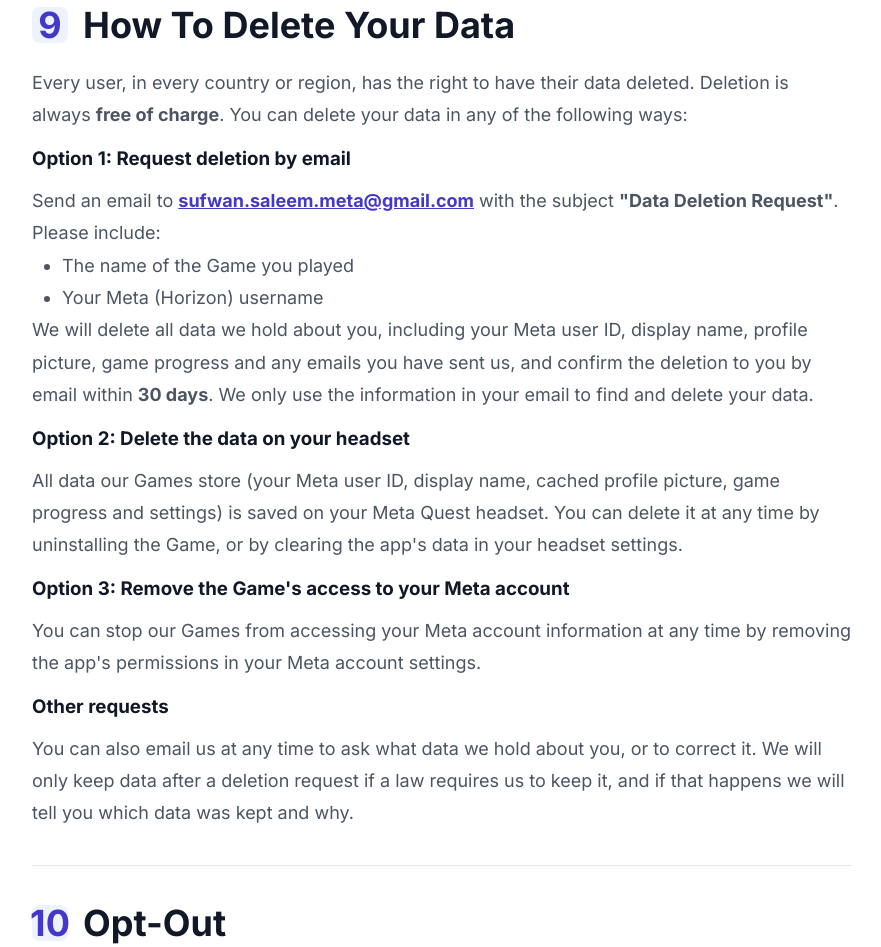
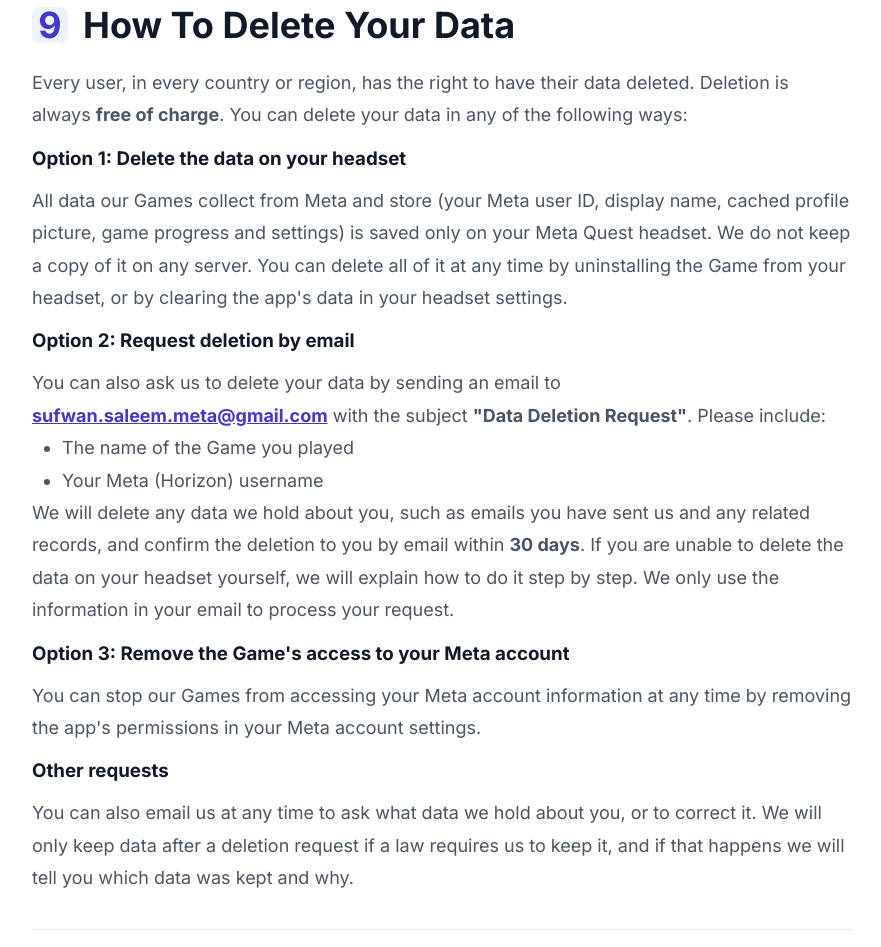
Before and after one commit to muhammadsufwan/nextrealmxr-privacy-policy, a plain HTML site: page index.html in a window 1280 px wide. Shown: the part 3816-4763 px from the top of the page, without its empty margins (348-1229 px from the left). Drawn offline with Linux system fonts and the light colour scheme.

Commit message:
Update index.html

```diff
--- a/index.html
+++ b/index.html
@@ -80,13 +80,13 @@
 
 <div class="section" id="9"><h2><span class="num">9</span>How To Delete Your Data</h2>
 <p>Every user, in every country or region, has the right to have their data deleted. Deletion is always <b>free of charge</b>. You can delete your data in any of the following ways:</p>
-<h3>Option 1: Request deletion by email</h3>
-<p>Send an email to <b><a href="mailto:sufwan.saleem.meta@gmail.com?subject=Data%20Deletion%20Request">sufwan.saleem.meta@gmail.com</a></b> with the subject <b>"Data Deletion Request"</b>. Please include:</p>
+<h3>Option 1: Delete the data on your headset</h3>
+<p>All data our Games collect from Meta and store (your Meta user ID, display name, cached profile picture, game progress and settings) is saved only on your Meta Quest headset. We do not keep a copy of it on any server. You can delete all of it at any time by uninstalling the Game from your headset, or by clearing the app's data in your headset settings.</p>
+<h3>Option 2: Request deletion by email</h3>
+<p>You can also ask us to delete your data by sending an email to <b><a href="mailto:sufwan.saleem.meta@gmail.com?subject=Data%20Deletion%20Request">sufwan.saleem.meta@gmail.com</a></b> with the subject <b>"Data Deletion Request"</b>. Please include:</p>
 <ul><li>The name of the Game you played</li>
 <li>Your Meta (Horizon) username</li></ul>
-<p>We will delete all data we hold about you, including your Meta user ID, display name, profile picture, game progress and any emails you have sent us, and confirm the deletion to you by email within <b>30 days</b>. We only use the information in your email to find and delete your data.</p>
-<h3>Option 2: Delete the data on your headset</h3>
-<p>All data our Games store (your Meta user ID, display name, cached profile picture, game progress and settings) is saved on your Meta Quest headset. You can delete it at any time by uninstalling the Game, or by clearing the app's data in your headset settings.</p>
+<p>We will delete any data we hold about you, such as emails you have sent us and any related records, and confirm the deletion to you by email within <b>30 days</b>. If you are unable to delete the data on your headset yourself, we will explain how to do it step by step. We only use the information in your email to process your request.</p>
 <h3>Option 3: Remove the Game's access to your Meta account</h3>
 <p>You can stop our Games from accessing your Meta account information at any time by removing the app's permissions in your Meta account settings.</p>
 <h3>Other requests</h3>
```
